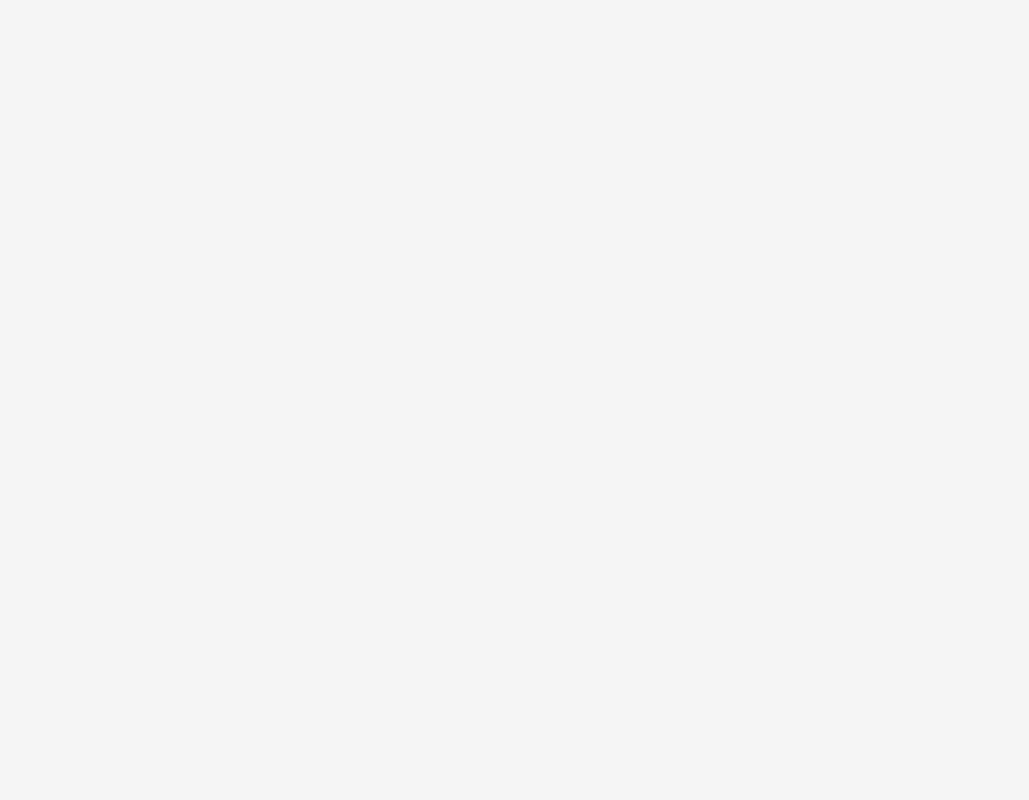
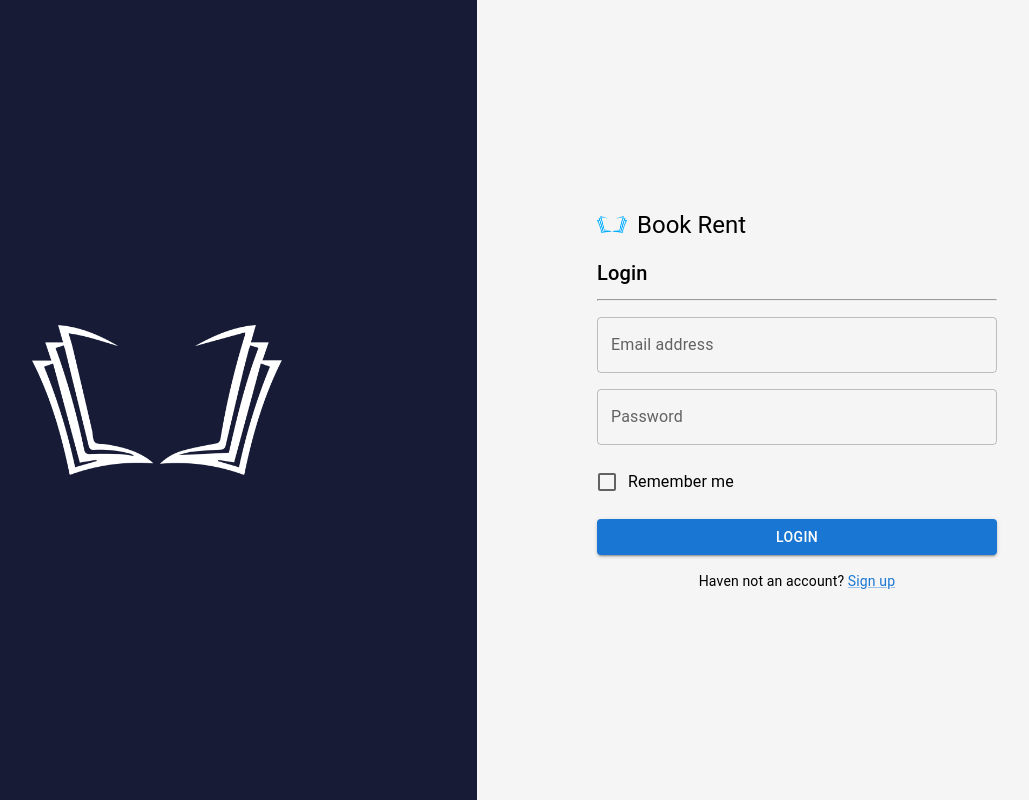
Before and after one commit to genet2121/2FCapital_frontend, a React (Create React App) app: page / in a window 1280 px wide. Before the commit this address had no page. Shown: the whole page, without its empty margins (163-1192 px from the left). Built offline with nearby package versions, Linux system fonts and the light colour scheme; the HTML template or start-up script is replaced by a standard one.

Commit message:
routing changes

```diff
--- a/src/APIs/api.ts
+++ b/src/APIs/api.ts
@@ -1,11 +1,7 @@
 import axios, { AxiosInstance } from "axios";
 
 export const props: any = {
-    // baseURL: "http://192.168.1.115:8080/",
-    baseURL: "https://management.nuwamobile.com/api/",
-    // baseURL: "http://192.168.0.103:3005/api/",
-    // baseURL: "http://206.189.190.190:3005/api/",
-    // baseURL: "http://207.154.254.9:1111/api/",
+    baseURL: "http://localhost:3005/api/",
     // crossdomain: true,
     headers: {
     //     "Referrer-Policy": "no-referrer",
--- a/src/App.tsx
+++ b/src/App.tsx
@@ -195,7 +195,7 @@ function App(params: any) {
 
                             <Routes>
                                 <Route path="/signup" element={<SignUpPage/>}/>
-                                <Route path="/login" element={<LoginPage/>}/>
+                                <Route path="/" element={<LoginPage/>}/>
                                 <Route path="/ts" element={<MiniDrawer />}/>
 
                             </Routes>
--- a/src/Views/SignUp.tsx
+++ b/src/Views/SignUp.tsx
@@ -33,7 +33,7 @@ function SignUpPage() {
             SIGN UP
           </Button>
           <Typography variant="body2" align="center">
-            Already have an account? <Link href="/login">Login</Link>
+            Already have an account? <Link href="/">Login</Link>
           </Typography>
         </Box>
       </Grid>
```
